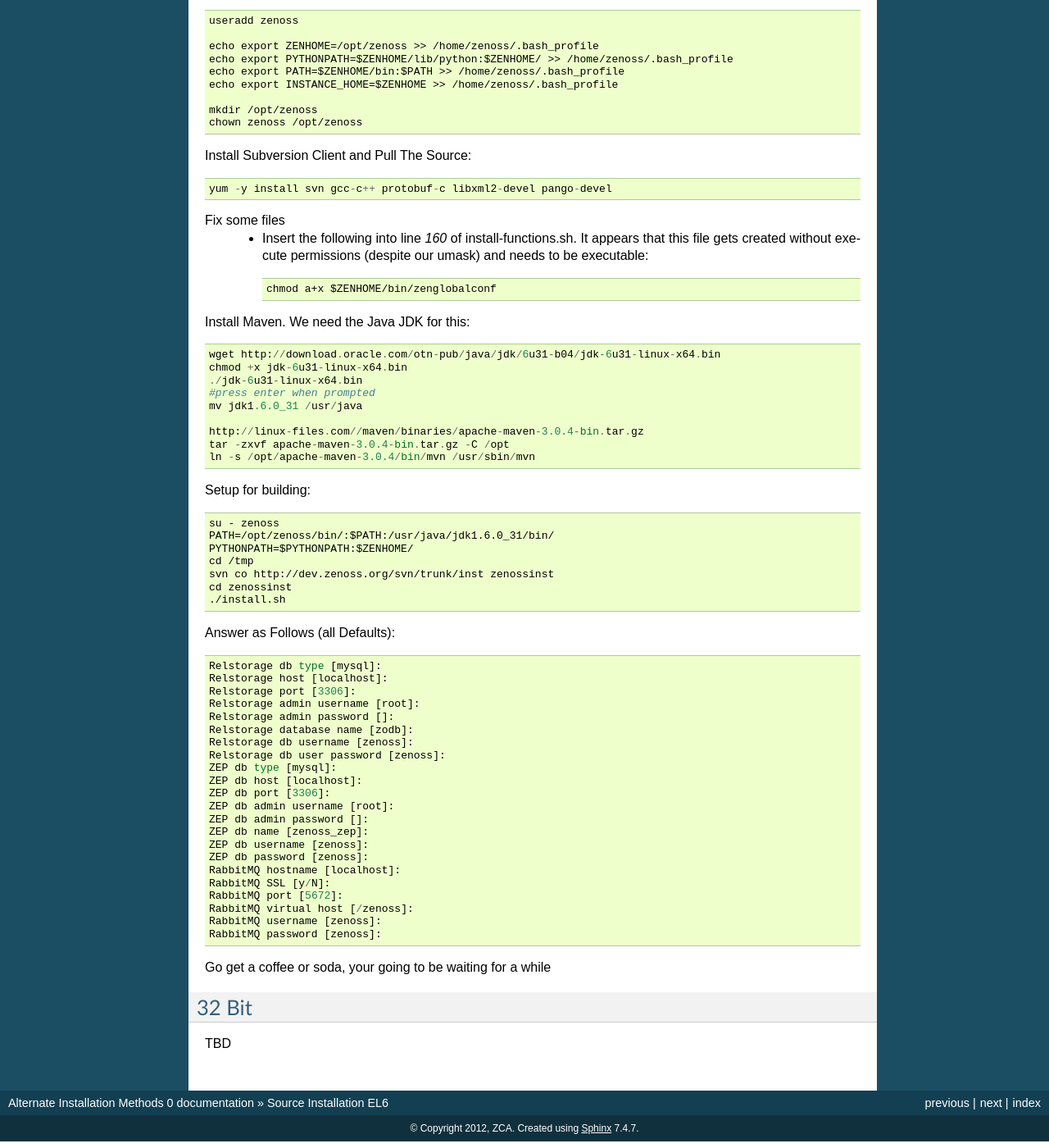
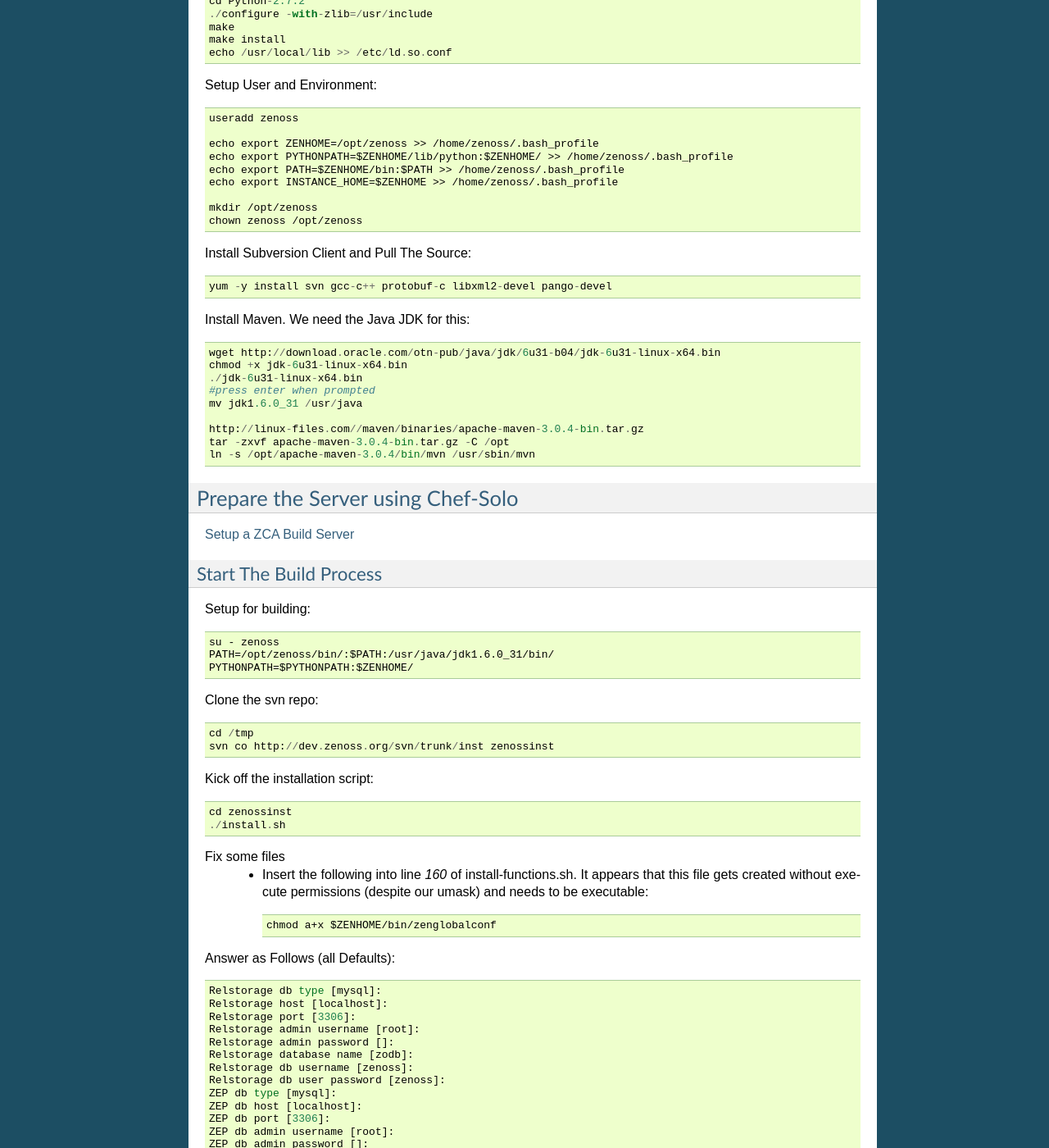
Before and after one commit to ZCA/Packages, a Sphinx documentation site: the page built from docs/Source_Installation_EL6.rst, in a window 1280 px wide and 1400 px high, scrolled down 2029 px. Shown: the whole window at 82% size. Built offline with Sphinx 7.4.7, drawn with Linux system fonts in a browser that asks for light colours; pages that are not in the unit, such as notebooks, are missing from menus; some of the changed text lies outside the part shown.

Commit message:
some updates to documentation to try and be better organized

```diff
--- a/docs/Source_Installation_EL6.rst
+++ b/docs/Source_Installation_EL6.rst
@@ -15,8 +15,12 @@
 
 ***THIS DOES NOT WORK YET***
 
-The Steps
-=========
+
+Prepare Server For Building
+===========================
+Manually Prepare The Server
+***************************
+
 This is the process that worked for me, it may not be the most optimal
 and your mileage may vary. In some cases I've split groups of commands
 onto multiple lines for readability
@@ -135,15 +133,40 @@
    tar -zxvf apache-maven-3.0.4-bin.tar.gz -C /opt
    ln -s /opt/apache-maven-3.0.4/bin/mvn /usr/sbin/mvn
 
+
+Prepare the Server using Chef-Solo
+**********************************
+:doc:`setup_build_server`
+
+Start The Build Process
+=======================
+
 Setup for building::
 
    su - zenoss
    PATH=/opt/zenoss/bin/:$PATH:/usr/java/jdk1.6.0_31/bin/
    PYTHONPATH=$PYTHONPATH:$ZENHOME/
+
+
+Clone the svn repo::
+
    cd /tmp
    svn co http://dev.zenoss.org/svn/trunk/inst zenossinst
+
+Kick off the installation script::
+
    cd zenossinst
    ./install.sh
+
+
+Fix some files
+ * Insert the following into line *160* of install-functions.sh. It appears
+   that this file gets created without execute permissions (despite our umask)
+   and needs to be executable::
+
+      chmod a+x $ZENHOME/bin/zenglobalconf
+
+
 
 Answer as Follows (all Defaults)::
 
```
Also changed, not shown: other parts of docs/Source_Installation_EL6.rst (+0 -6 lines).
